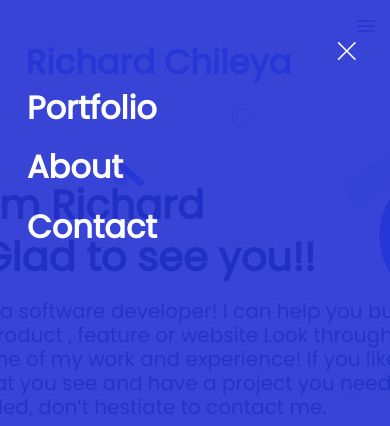
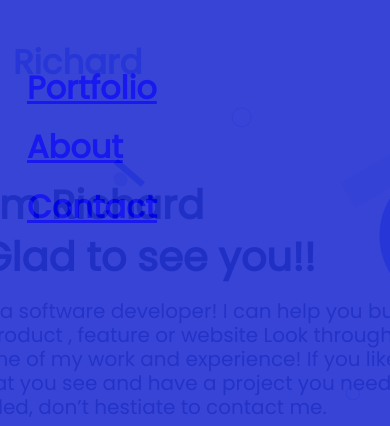
Before and after one commit to RichardChileya/my-portfolio, a website: page index.html in a window 390 px wide. Shown: the top 426 px of the page. Drawn offline with nearby package versions, Linux system fonts and the light colour scheme.

Commit message:
fix classes errors

```diff
--- a/index.html
+++ b/index.html
@@ -19,16 +19,21 @@
   <!-- Header Section -->
   <header class="header">
     <!-- logo -->
-    <h2 class="logo">Richard Chileya</h2>
+    <nav>
+    <h2 class="logo">Richard</h2>
     <!-- nav /menu -->
-    <nav>
-      <a href="#"><img class="mobile nav-menu" src="./images/nav-icon.svg" alt="nav-bar"></a>
 
-      <ul class="desktop mobile-menu">
-        <li class="menu1"><i class="bi bi-x-lg"></i></li>
-        <li class="menu-list">Portfolio</li>
-        <li class="menu-list">About </li>
-        <li class="menu-list">Contact</li>
+    <div class="hamburger">
+      <div class="ham1"></div>
+      <div class="ham2"></div>
+      <div class="ham3"></div>
+    </div>
+
+      <ul id="navMobile" class="desktop mobile-menu">
+        <!-- <li class="menu1"><i id="exitBtn" class="bi bi-x-lg"></i></li> -->
+        <li class="menu-list"><a href=" #portfolio">Portfolio</a></li>
+        <li class="menu-list"> <a href="#about-myself"> About</a></li>
+        <li class="menu-list"><a href="#contact-form"> Contact </a></li>
       </ul>
     </nav>
 
@@ -68,7 +73,7 @@
       </section>
 
       <!-- Work Section 1 -->
-      <section class="work-section ">
+      <section id="portfolio" class="work-section ">
         <div class="image1">
         </div>
         <img class="img1 mobile" src="./images/snapshot.png" alt="work-sample">
```
